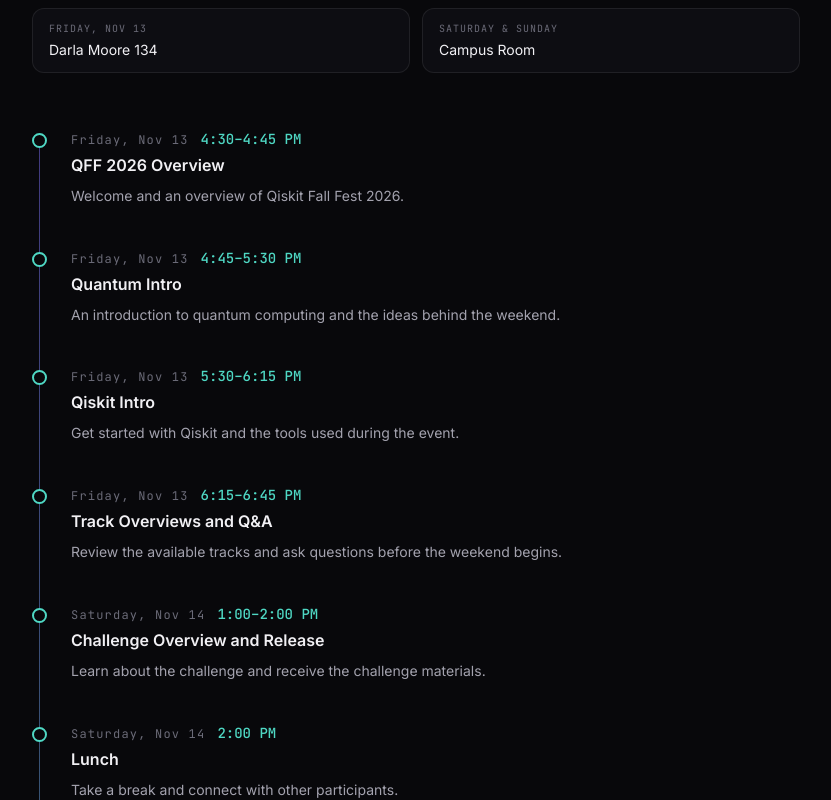
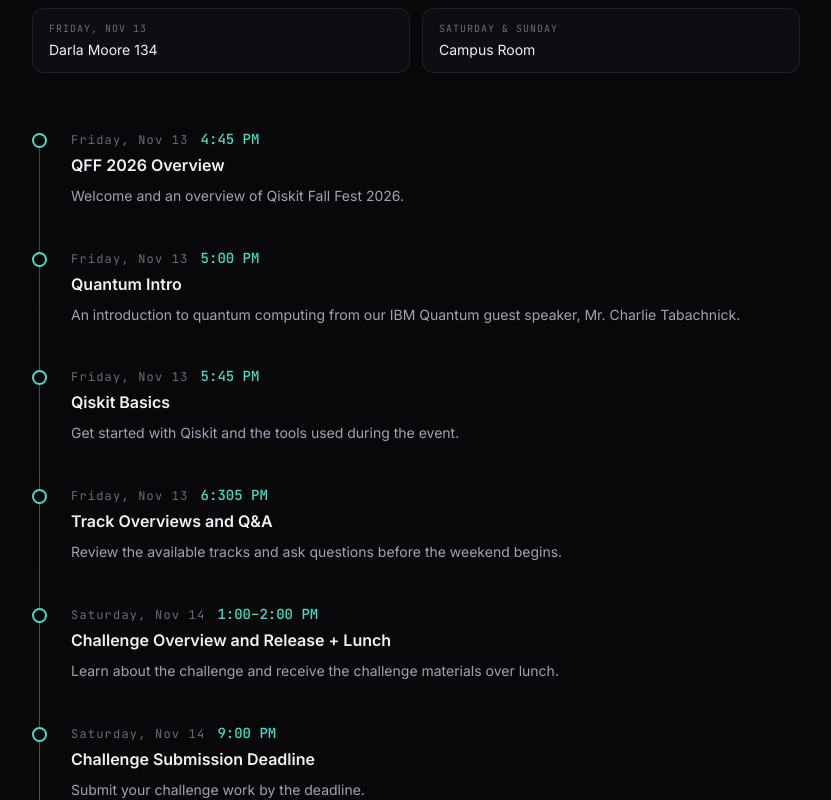
Before and after one commit to bosekaikini/USC_IbmQiskitFallFest2026_Website, a React (Vite) app: page / in a window 1280 px wide. Shown: the part 2760-3560 px from the top of the page, without its empty margins (224-1055 px from the left). Built offline with nearby package versions, Linux system fonts and the light colour scheme; the HTML template or start-up script is replaced by a standard one.

Commit message:
Updated FINAL schedule 11-13
Updated FINAL schedule 11-13

```diff
--- a/src/App.tsx
+++ b/src/App.tsx
@@ -964,39 +964,33 @@ function Schedule() {
   const events = [
     {
       day: "Friday, Nov 13",
-      time: "4:30–4:45 PM",
+      time: "4:45 PM",
       title: "QFF 2026 Overview",
       desc: "Welcome and an overview of Qiskit Fall Fest 2026.",
     },
     {
       day: "Friday, Nov 13",
-      time: "4:45–5:30 PM",
+      time: "5:00 PM",
       title: "Quantum Intro",
-      desc: "An introduction to quantum computing and the ideas behind the weekend.",
+      desc: "An introduction to quantum computing from our IBM Quantum guest speaker, Mr. Charlie Tabachnick.",
     },
     {
       day: "Friday, Nov 13",
-      time: "5:30–6:15 PM",
-      title: "Qiskit Intro",
+      time: "5:45 PM",
+      title: "Qiskit Basics",
       desc: "Get started with Qiskit and the tools used during the event.",
     },
     {
       day: "Friday, Nov 13",
-      time: "6:15–6:45 PM",
+      time: "6:305 PM",
       title: "Track Overviews and Q&A",
       desc: "Review the available tracks and ask questions before the weekend begins.",
     },
     {
       day: "Saturday, Nov 14",
       time: "1:00–2:00 PM",
-      title: "Challenge Overview and Release",
-      desc: "Learn about the challenge and receive the challenge materials.",
-    },
-    {
-      day: "Saturday, Nov 14",
-      time: "2:00 PM",
-      title: "Lunch",
-      desc: "Take a break and connect with other participants.",
+      title: "Challenge Overview and Release + Lunch",
+      desc: "Learn about the challenge and receive the challenge materials over lunch.",
     },
     {
       day: "Saturday, Nov 14",
```
